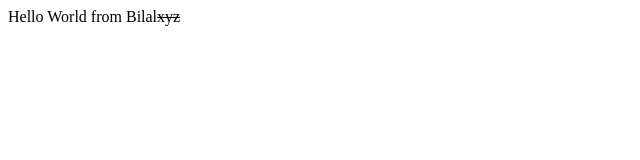
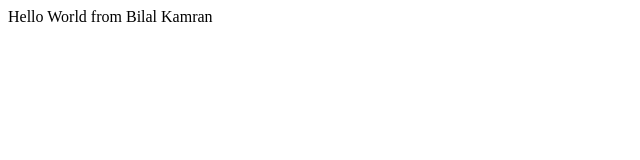
Before and after one commit to Bilalahmedkamran/Bootcamp2020, a plain HTML site: page index.html in a window 1280 px wide. Shown: the full height of the page, 0-640 px from the left. Drawn offline with Linux system fonts and the light colour scheme.

Commit message:
upd final name index.html
Added Kamran with Bilal

```diff
--- a/index.html
+++ b/index.html
@@ -6,7 +6,7 @@
 </head>
 <body>
     <div>
-        Hello World from Bilal<s>xyz</s>
+        Hello World from Bilal Kamran
     </div>
 </body>
 </html>
```
